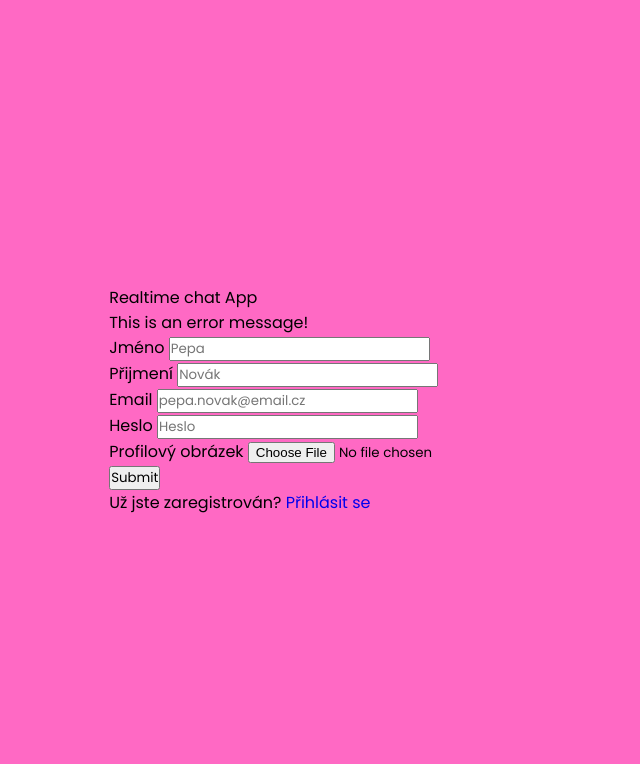
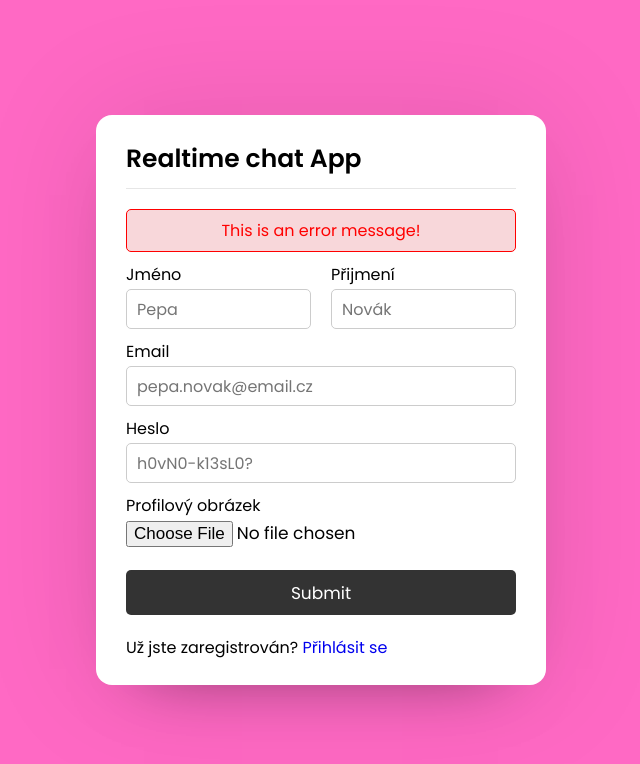
Before and after one commit to captain-milous/Vanocni-Projekt, a PHP site: page / in a window 1280 px wide. Shown: the top 764 px of the page, without its empty margins (319-959 px from the left). Run offline with PHP 8.4, Linux system fonts and the light colour scheme.

Commit message:
Registration

```diff
--- a/index.php
+++ b/index.php
@@ -10,34 +10,34 @@
 </head>
 <body>
 
-    <div>
+    <div class="wrapper">
         <section class="form signup">
             <header>Realtime chat App</header>
             <form action="#">
                 <div class="error-txt">This is an error message!</div>
                 <div class="name-details">
-                    <div class="field">
+                    <div class="field input">
                         <label>Jméno</label>
                         <input type="text" placeholder="Pepa">
                     </div>
-                    <div class="field">
+                    <div class="field input">
                         <label>Přijmení</label>
                         <input type="text" placeholder="Novák">
                     </div>
                 </div>
-                <div class="field">
+                <div class="field input">
                     <label>Email</label>
                     <input type="email" placeholder="pepa.novak@email.cz">
                 </div>
-                <div class="field">
+                <div class="field input">
                     <label>Heslo</label>
-                    <input type="password" placeholder="Heslo">
+                    <input type="password" placeholder="h0vN0-k13sL0?">
                 </div>
-                <div class="field">
+                <div class="field image">
                     <label>Profilový obrázek</label>
                     <input type="file">
                 </div>
-                <div class="field">
+                <div class="field button">
                     <input type="submit" placeholder="Zaregistrovat se">
                 </div>
             </form>
--- a/style.css
+++ b/style.css
@@ -19,7 +19,91 @@
     background: white;
     width: 450px;
     border-radius: 16px;
-
     box-shadow: 0 0 128px 0 rgba(0, 0, 0, 0.1),
                 0 32px 64px -48px rgba(0, 0, 0, 0.5);
 }
+
+/* Signup Form CSS */
+.form{
+    padding: 25px 30px;
+
+}
+
+.form header{
+    font-size: 25px;
+    font-weight: 600;
+    padding-bottom: 10px;
+    border-bottom: 1px solid #e6e6e6;
+}
+
+.form form{
+    margin: 20px 0;
+}
+
+.form form .error-txt{
+    color: red;
+    background: #f8d7da;
+    padding: 8px 10px;
+    text-align: center;
+    border-radius: 5px;
+    margin-bottom: 10px;
+    border: 1px solid red;
+}
+
+.form form .name-details {
+    display: flex;
+}
+form .name-details .field:first-child{
+    margin-right: 10px;
+}
+form .name-details .field:last-child{
+    margin-left: 10px;
+}
+
+.form form .field{
+    display: flex;
+    flex-direction: column;
+    margin-bottom: 10px;
+}
+
+.form form .field label{
+    margin-bottom: 2px;
+}
+
+.form form .input input{
+    height: 40px;
+    width: 100%;
+    font-size: 16px;
+    padding: 0 10px;
+    border: 1px solid #ccc;
+    border-radius: 5px;
+}
+
+.form form .image input{
+    font-size: 17px;
+}
+
+.form form .button input{
+    margin-top: 13px;
+    height: 45px;
+    border: none;
+    font-size: 17px;
+    font-weight: 400;
+    background: #333;
+    color: #fff;
+    border-radius: 5px;
+    cursor: pointer;
+}
+.form link{
+    text-align: center;
+    margin: 10px 0;
+    font-size: 17px;
+}
+
+.form link a{
+    color: #333;
+}
+
+.form link a:hover{
+    text-decoration: underline;
+}
```
